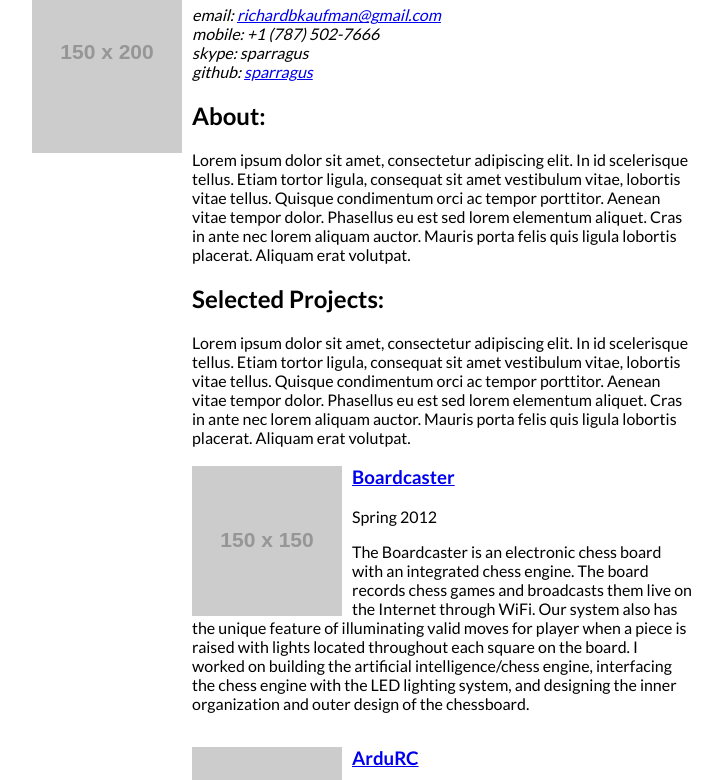
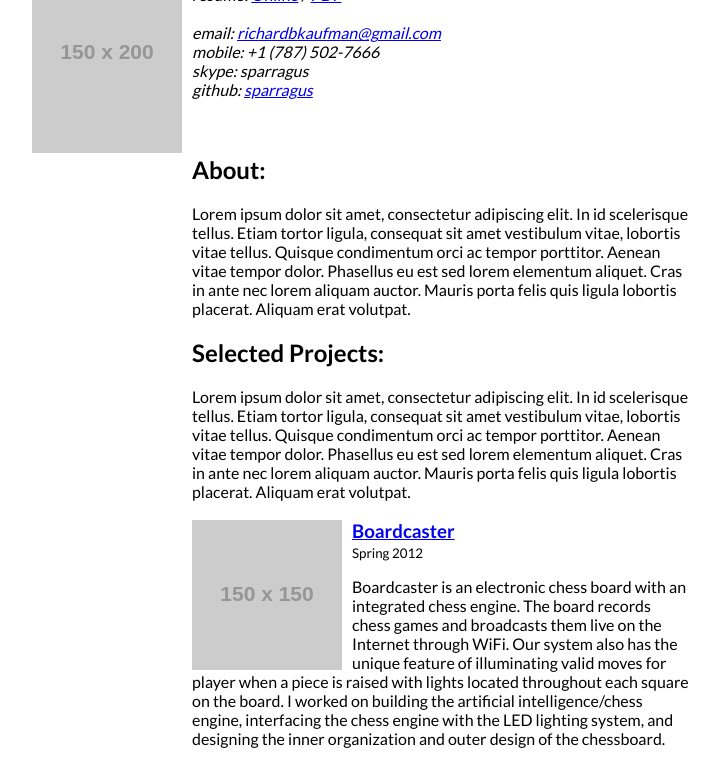
Before and after one commit to Sparragus/richardkaufman.org, a plain HTML site: page index.html in a window 1280 px wide. Shown: the part 97-877 px from the top of the page, without its empty margins (273-995 px from the left). Drawn offline with Linux system fonts and the light colour scheme; placeholder pictures from the web are drawn by us.

Commit message:
Add resume. Fixed height for profiles div

```diff
--- a/css/style.css
+++ b/css/style.css
@@ -46,6 +46,13 @@ h1 {
 		margin-top: -8px;
 }
 
+#contactInfo address {
+	/*padding: 0;*/
+	margin-top: -20px;
+	height: 150px;
+	overflow-y: hidden;
+}
+
 #firstName {
 	font-family: 'Lato', sans-serif;
 	font-weight: 300;
@@ -57,9 +64,8 @@ h1 {
 	margin-left: -8px;
 }
 
-address {
-	padding: 0;
-	margin-top: 0;
+#about {
+
 }
 
 #projects ul, li{
@@ -72,5 +78,14 @@ address {
 
 .project img{
 	float: left;
+	/*margin-top: 45px;*/
 	margin-right: 10px
 }
+
+.project h3 {
+	margin-bottom: 0;
+}
+.project time {
+	font-size: 10pt;
+	margin-top: 0;
+}
--- a/index.html
+++ b/index.html
@@ -25,6 +25,8 @@
 						</span>
 					</h1>
 					<address>
+						resume: <a href="#" title="Online">Online</a> / <a href="#" title="PDF">PDF</a>
+						<br><br>
 						email:
 						<a class="email" href="mailto://richardbkaufman@gmail.com">richardbkaufman@gmail.com</a>
 						<br>
@@ -71,7 +73,7 @@
 								</time>
 								<p>
 									<!-- TODO: Rephrase the description for Boardcaster. -->
-									The Boardcaster is an electronic chess board with an integrated chess engine. The
+									Boardcaster is an electronic chess board with an integrated chess engine. The
 									board records chess games and broadcasts them live on the Internet through WiFi.
 									Our system also has the unique feature of illuminating valid moves for player when
 									a piece is raised with lights located throughout each square on the board. I worked
@@ -145,6 +147,8 @@
 							</div>
 						</li>
 					</ul>
+
+					You can view more projects in my <a href="http://github.com/sparragus" title="GitHub profile">GitHub profile</a>.
 				</div>
 				<div id="interests">
 					<h2>
```
